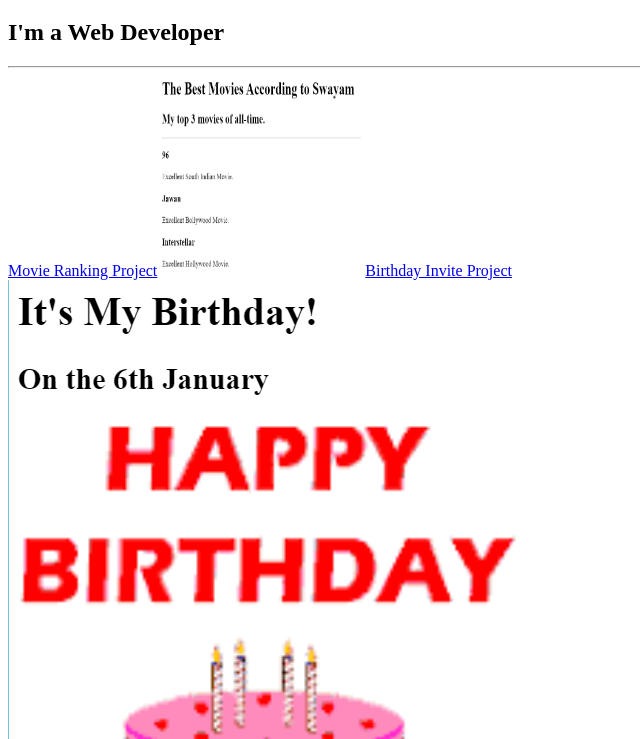
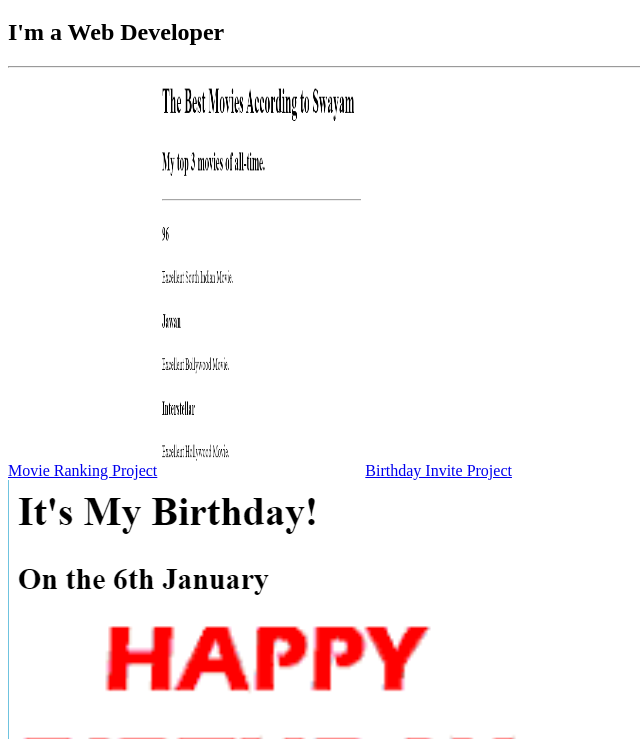
Before and after one commit to theswayamsingh/html-portfolio, a plain HTML site: page index.html in a window 1280 px wide. Shown: the part 61-800 px from the top of the page, without its empty margins (0-640 px from the left). Drawn offline with Linux system fonts and the light colour scheme.

Commit message:
Update index.html

```diff
--- a/index.html
+++ b/index.html
@@ -10,7 +10,7 @@
     <h2>I'm a Web Developer</h2>
     <hr/>
     <a href="./public/movie-ranking.html">Movie Ranking Project</a>
-    <img src="./assets/images/movielist.png" height="200" width="200" alt="movie ranking project preview"/>
+    <img src="./assets/images/movielist.png" height="400" width="200" alt="movie ranking project preview"/>
     <a href="./public/birthday-invite.html">Birthday Invite Project</a>
     <img src="./assets/images/birthday.png" alt="birthday invite project preview"/>
     <a href="./public/about.html">About Me</a> <a href="./public/contact.html">Contact Me</a>
```
